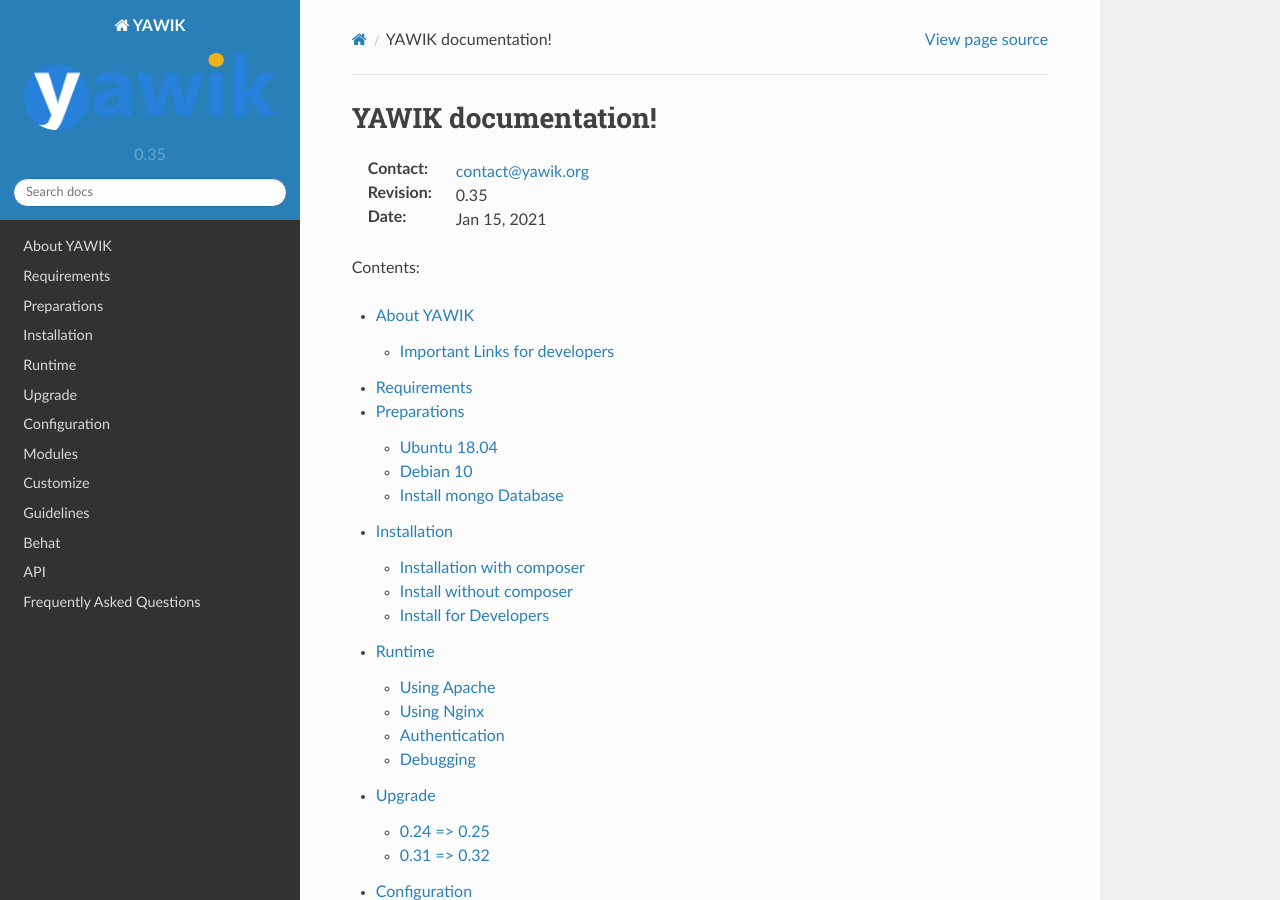
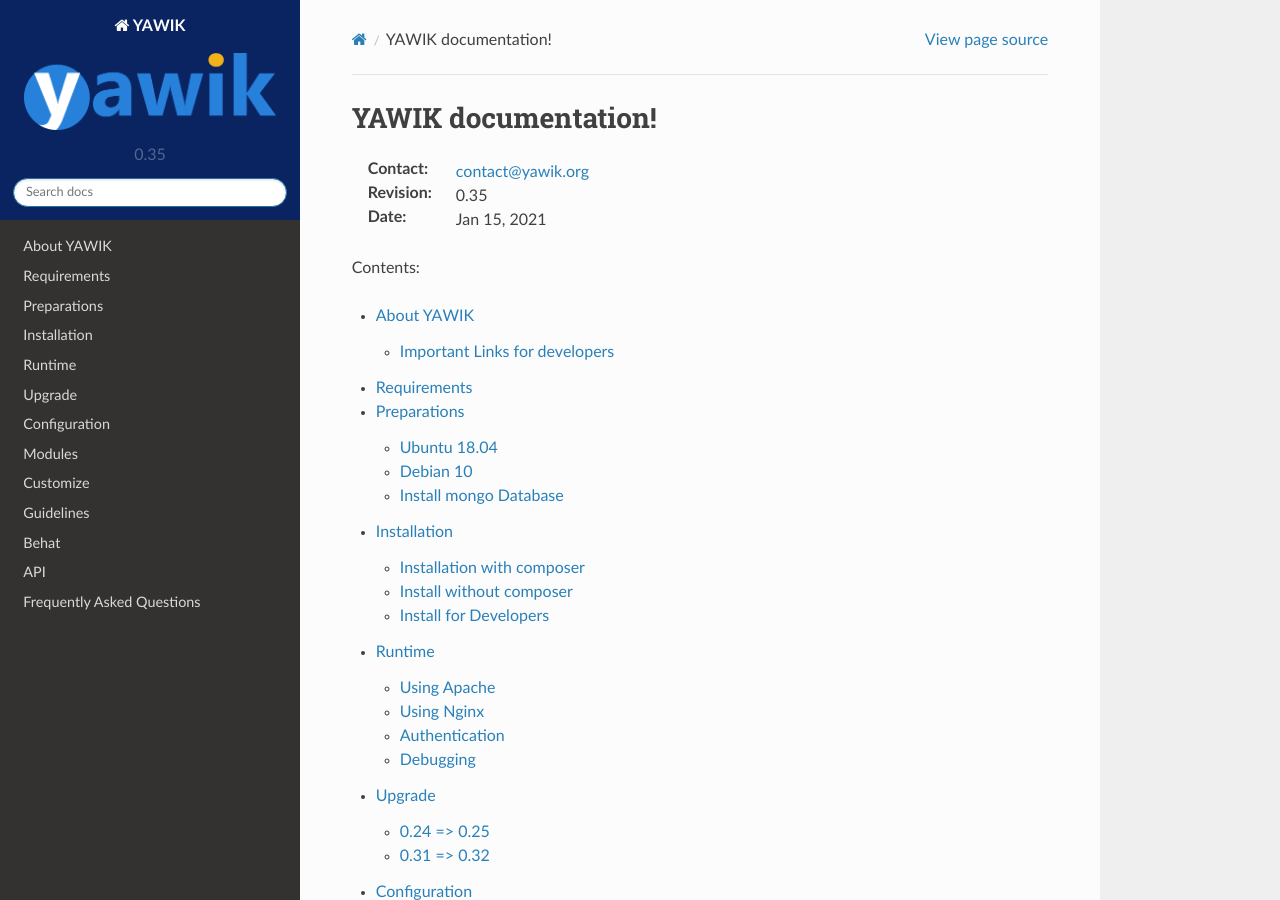
Before and after one commit to cross-solution/YawikDocs, a Sphinx documentation site: the page built from source/index.rst, in a window 1280 px wide and 900 px high. Built offline with Sphinx 7.4.7 and the Read the Docs theme 2.0.0, drawn with Linux system fonts in a browser that asks for light colours; a script that is not in the unit is left out; comment, search, counter and statistics services are not loaded.

Commit message:
adds custom CSS

```diff
--- a/source/conf.py
+++ b/source/conf.py
@@ -26,6 +26,10 @@
 # add these directories to sys.path here. If the directory is relative to the
 # documentation root, use os.path.abspath to make it absolute, like shown here.
 #sys.path.insert(0, os.path.abspath('.'))
+
+def setup(app):
+    app.add_stylesheet('css/custom.css')
+
 
 # -- General configuration -----------------------------------------------------
 
```
